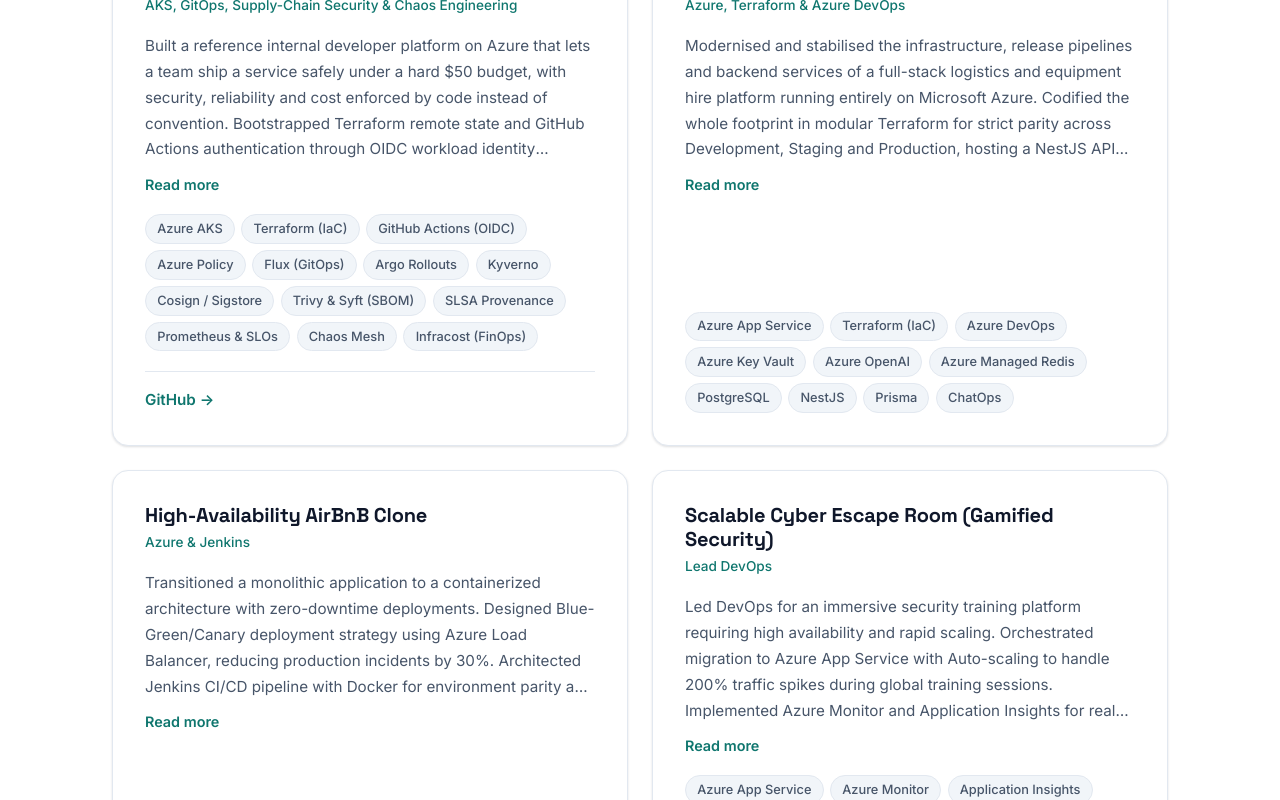
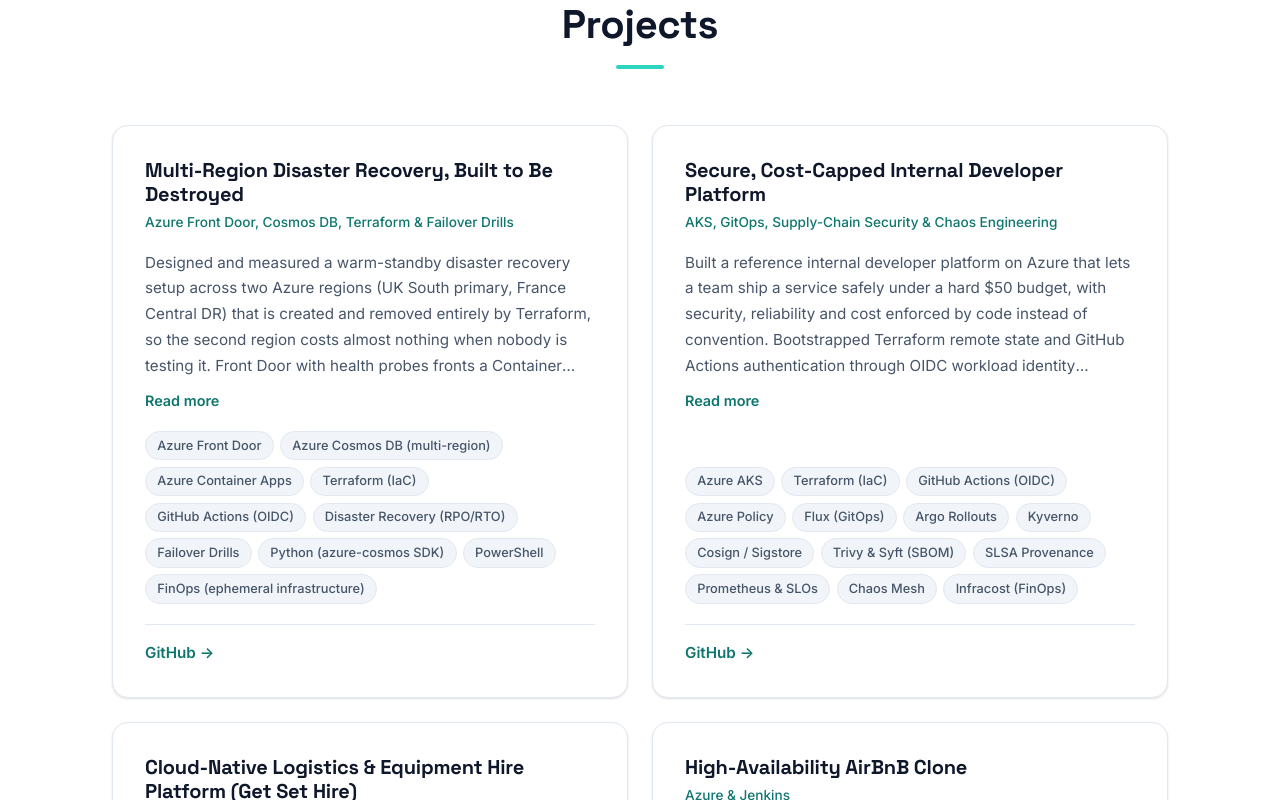
Before and after one commit to Dressy10/my-portfolio, a React (Vite) app: page / in a window 1280 px wide. Shown: the part 3920-4720 px from the top of the page. Built offline with nearby package versions, Linux system fonts and the light colour scheme.

Commit message:
Add multi-region disaster recovery project and related skills

```diff
--- a/src/components/Projects.tsx
+++ b/src/components/Projects.tsx
@@ -13,6 +13,23 @@
 
 const Projects = () => {
   const projects: Project[] = [
+    {
+      id: 12,
+      title: 'Multi-Region Disaster Recovery, Built to Be Destroyed | Azure Front Door, Cosmos DB, Terraform & Failover Drills',
+      description: 'Designed and measured a warm-standby disaster recovery setup across two Azure regions (UK South primary, France Central DR) that is created and removed entirely by Terraform, so the second region costs almost nothing when nobody is testing it. Front Door with health probes fronts a Container App in each region, Cosmos DB replicates between them with automatic failover, CI authenticates through OIDC, and a verified destroy script proves no resource group is left behind. Cosmos DB refused UK West, North Europe and West Europe for my subscription, so I probed six regions by creating empty accounts and chose France Central from what was actually accepted, not from an availability list. I then measured failover from the client side with continuous probes and writers: traffic moved to the DR region in about 20 seconds, and with the official SDK a planned Cosmos failover produced no failed writes. A simulated regional outage exposed the real trade-off: under Session consistency most acknowledged writes were silently lost, while Strong consistency lost none but blocked writes for several minutes. I chose Strong, recorded the decision and its caveats in an ADR, and documented every measurement mistake I caught along the way.',
+      highlights: [
+        'Capacity probed, not assumed: Cosmos DB refused UK West, North Europe and West Europe for my subscription; empty probe accounts in six regions showed France Central, Germany West Central and Sweden Central were accepted.',
+        'Traffic failover measured from a client: about 20 s from the first failed request to the DR region answering; failback took 45.8 s with zero failed requests.',
+        'Planned Cosmos failover with the official SDK: 0 failed writes (one write stalled 6 to 7 s) and all 790 writes stored, versus about 80 s of failed writes for a bare REST client.',
+        'Simulated regional outage, Session consistency: 764 of 918 acknowledged writes were missing from the surviving region and the client never saw an error. Strong consistency lost none but blocked writes for about 4.5 minutes.',
+        'Chose Strong consistency for a payments-style ledger and recorded the trade-off and its caveats in an ADR.',
+        'Ephemeral by design: the stack applies in about 8 minutes, Front Door takes about 18 more to serve, and a full destroy took about 36 minutes, with a script that fails if any resource group remains.',
+        'Found and corrected several mistakes in my own measurements from the raw logs; all are written up in the repo.',
+        'Demo-scale: one to two runs per test, the outage was simulated (a region cut off from replication, not a dead region), no service is deployed behind Front Door yet, and dollar figures are my own estimates.',
+      ],
+      technologies: ['Azure Front Door', 'Azure Cosmos DB (multi-region)', 'Azure Container Apps', 'Terraform (IaC)', 'GitHub Actions (OIDC)', 'Disaster Recovery (RPO/RTO)', 'Failover Drills', 'Python (azure-cosmos SDK)', 'PowerShell', 'FinOps (ephemeral infrastructure)'],
+      githubUrl: 'https://github.com/Dressy10/azure-multi-region-dr',
+    },
     {
       id: 11,
       title: 'Secure, Cost-Capped Internal Developer Platform | AKS, GitOps, Supply-Chain Security & Chaos Engineering',
--- a/src/components/Skills.tsx
+++ b/src/components/Skills.tsx
@@ -11,7 +11,7 @@
   },
   {
     title: "Containers & Orchestration",
-    skills: ["Docker", "Kubernetes", "AKS", "EKS", "GKE", "Helm", "Flux (GitOps)", "Argo Rollouts", "Azure Container Registry", "Amazon ECR"],
+    skills: ["Docker", "Kubernetes", "AKS", "EKS", "GKE", "Helm", "Flux (GitOps)", "Argo Rollouts", "Azure Container Apps", "Azure Front Door", "Azure Container Registry", "Amazon ECR"],
   },
   {
     title: "CI/CD & Automation",
@@ -35,11 +35,11 @@
   },
   {
     title: "Reliability & FinOps",
-    skills: ["SLOs & Error Budgets", "Burn-Rate Alerting", "Canary Releases", "Chaos Engineering (Chaos Mesh)", "Blameless Postmortems", "Infracost", "Cost Budgets & Guardrails"],
+    skills: ["SLOs & Error Budgets", "Burn-Rate Alerting", "Canary Releases", "Chaos Engineering (Chaos Mesh)", "Blameless Postmortems", "Disaster Recovery (RPO/RTO)", "Multi-Region Architecture", "Failover Drills", "Infracost", "Cost Budgets & Guardrails"],
   },
   {
     title: "Databases & Operating Systems",
-    skills: ["PostgreSQL", "MySQL", "Linux", "Ubuntu", "CentOS", "RHEL"],
+    skills: ["PostgreSQL", "MySQL", "Azure Cosmos DB", "Linux", "Ubuntu", "CentOS", "RHEL"],
   },
   {
     title: "Workflow Automation",
```
